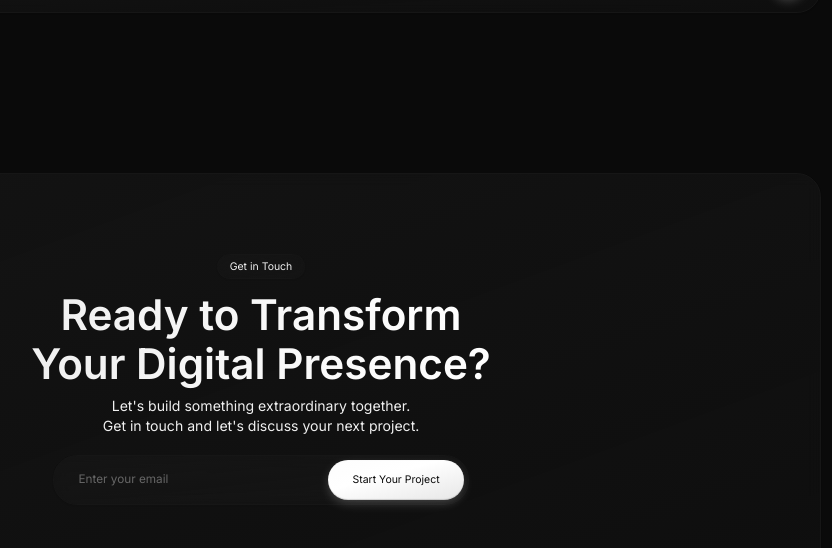
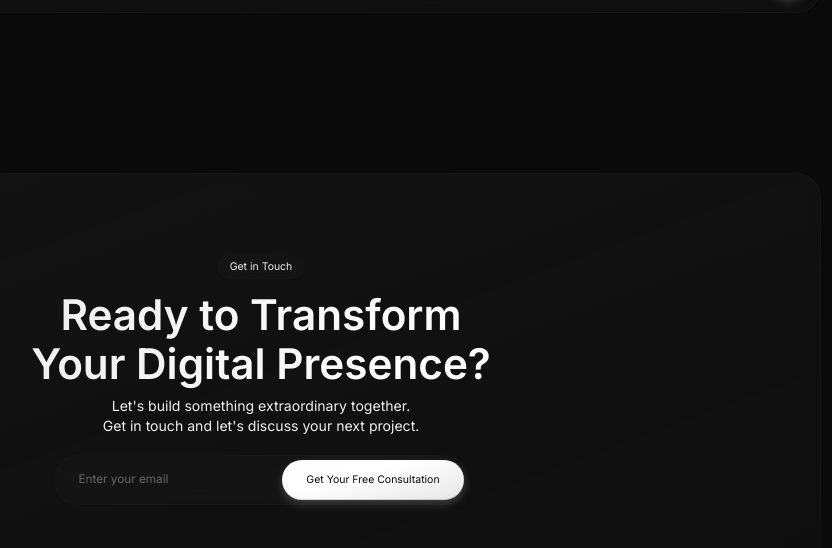
Before and after one commit to dmytro-webild/5f13bb8b-9525-4bf5-94be-6979e4e5743c, a React (Vite) app: page / in a window 1280 px wide. Shown: the part 5266-5814 px from the top of the page, without its empty margins (379-1211 px from the left). Built offline with nearby package versions, Linux system fonts and the light colour scheme; a web font is replaced by a local one.

Commit message:
Bob AI: Change the button text in the contact section to 'Get Your Free Consultation'.

```diff
--- a/src/pages/HomePage.tsx
+++ b/src/pages/HomePage.tsx
@@ -257,7 +257,7 @@ export default function HomePage() {
             title="Ready to Transform Your Digital Presence?"
             description="Let's build something extraordinary together. Get in touch and let's discuss your next project."
             inputPlaceholder="Enter your email"
-            buttonText="Start Your Project"
+            buttonText="Get Your Free Consultation"
           />
         </div>
 
```
